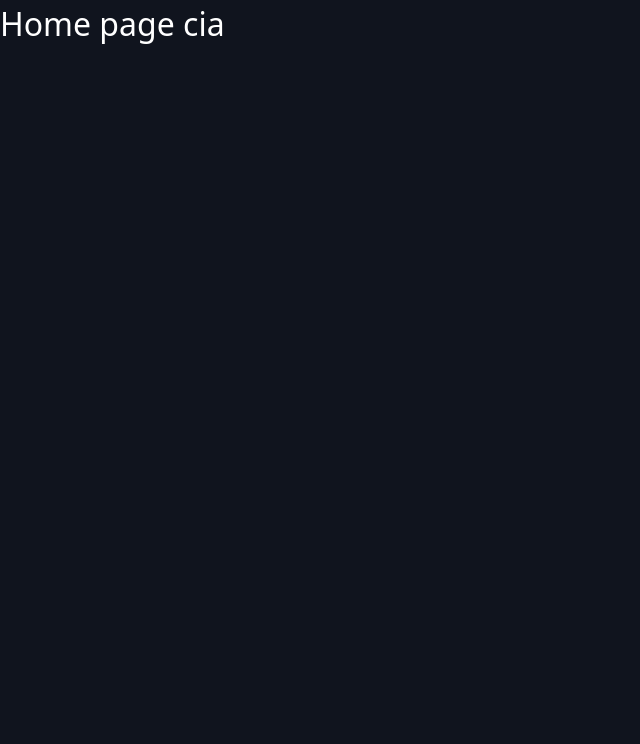
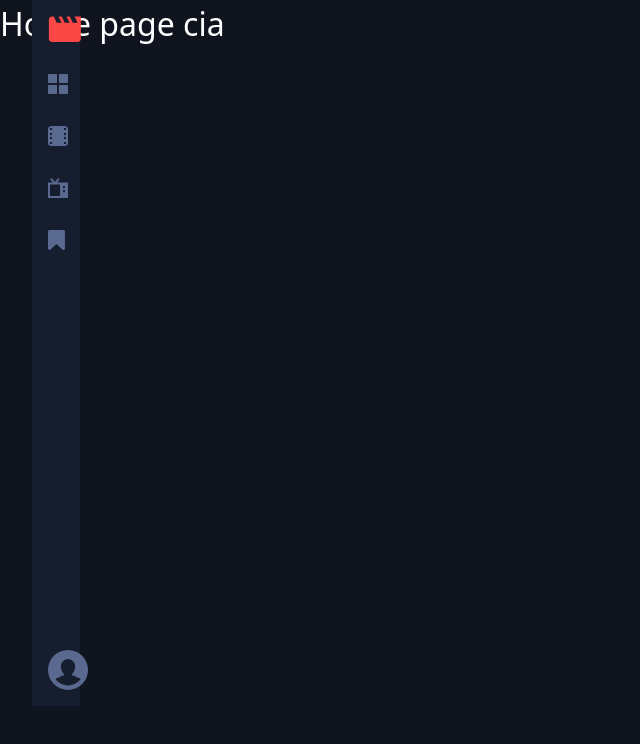
Before and after one commit to AusteId/entertainment-web-app, a React (Vite) app: page / in a window 1280 px wide. Shown: the top 744 px of the page, without its empty margins (0-640 px from the left). Built offline with nearby package versions, Linux system fonts and the light colour scheme.

Commit message:
navbar-0.1

```diff
--- a/src/pages/HomePage.jsx
+++ b/src/pages/HomePage.jsx
@@ -1,7 +1,86 @@
 export default function HomePage() {
   return (
-    <main>
-      <h1 className="heading-lg">Home page cia</h1>
-    </main>
+    <>
+      <div className="fixed top-0 left-8">
+        <nav className="w-12 bg-darkBlue text-white ">
+          <div className="p-4">
+            <a href="/#">
+              <svg xmlns="http://www.w3.org/2000/svg"
+                width="33"
+                height="26"
+                viewBox="0 0 33 26"
+                className="fill-red">
+                <path d="M26.4628 0.408386L29.6628 6.80839H24.8628L21.6628 0.408386H18.4628L21.6628 6.80839H16.8628L13.6628 0.408386H10.4628L13.6628 6.80839H8.86279L5.66279 0.408386H4.06279C2.29479 0.408386 0.878793 1.84039 0.878793 3.60839L0.862793 22.8084C0.862793 24.5764 2.29479 26.0084 4.06279 26.0084H29.6628C31.4308 26.0084 32.8628 24.5764 32.8628 22.8084V0.408386H26.4628Z" />
+              </svg>
+            </a>
+          </div>
+          <ul>
+            <li className="p-4 hover:fill-red">
+              <a href="/#">
+                <svg xmlns="http://www.w3.org/2000/svg"
+                  width="20"
+                  height="20"
+                  viewBox="0 0 20 20"
+                  className="fill-lightBlue hover:fill-red transition duration-500">
+                  <path fillRule="evenodd" clipRule="evenodd" d="M1 0H8C8.6 0 9 0.4 9 1V8C9 8.6 8.6 9 8 9H1C0.4 9 0 8.6 0 8V1C0 0.4 0.4 0 1 0ZM1 11H8C8.6 11 9 11.4 9 12V19C9 19.6 8.6 20 8 20H1C0.4 20 0 19.6 0 19V12C0 11.4 0.4 11 1 11ZM19 0H12C11.4 0 11 0.4 11 1V8C11 8.6 11.4 9 12 9H19C19.6 9 20 8.6 20 8V1C20 0.4 19.6 0 19 0ZM12 11H19C19.6 11 20 11.4 20 12V19C20 19.6 19.6 20 19 20H12C11.4 20 11 19.6 11 19V12C11 11.4 11.4 11 12 11Z" />
+                </svg>
+              </a>
+            </li>
+
+            <li className="p-4 hover:fill-red">
+              <a href="/films">
+                <svg xmlns="http://www.w3.org/2000/svg"
+                  width="20"
+                  height="20"
+                  viewBox="0 0 20 20"
+                  className="fill-lightBlue hover:fill-red transition duration-500">
+                  <path fillRule="evenodd" clipRule="evenodd" d="M16.9556 0H3.04444C1.36304 0 0 1.36304 0 3.04444V16.9556C0 18.637 1.36304 20 3.04444 20H16.9556C17.763 20 18.5374 19.6792 19.1083 19.1083C19.6792 18.5374 20 17.763 20 16.9556V3.04444C20 2.23701 19.6792 1.46264 19.1083 0.891697C18.5374 0.320753 17.763 0 16.9556 0ZM4 9H2V7H4V9ZM4 11H2V13H4V11ZM18 9H16V7H18V9ZM18 11H16V13H18V11ZM18 2.74V4H16V2H17.26C17.4563 2 17.6445 2.07796 17.7833 2.21674C17.922 2.35552 18 2.54374 18 2.74ZM4 2H2.74C2.54374 2 2.35552 2.07796 2.21674 2.21674C2.07796 2.35552 2 2.54374 2 2.74V4H4V2ZM2 17.26V16H4V18H2.74C2.54374 18 2.35552 17.922 2.21674 17.7833C2.07796 17.6445 2 17.4563 2 17.26ZM17.26 18C17.6687 18 18 17.6687 18 17.26V16H16V18H17.26Z" />
+                </svg>
+              </a>
+            </li>
+
+            <li className="p-4 hover:fill-red">
+              <a href="/series">
+                <svg xmlns="http://www.w3.org/2000/svg"
+                  width="20"
+                  height="20"
+                  viewBox="0 0 20 20"
+                  className="fill-lightBlue hover:fill-red transition duration-500">
+                  <path fillRule="evenodd" clipRule="evenodd" d="M9.08 4.48109H20V20H0V4.48109H4.92L2.22 1.20272L3.78 0.029098L7 3.90883L10.22 0L11.78 1.20272L9.08 4.48109ZM2 6.42095V18.0601H12V6.42095H2ZM17 14.1804H15V12.2405H17V14.1804ZM15 10.3007H17V8.36082H15V10.3007Z" />
+                </svg>
+              </a>
+            </li>
+
+            <li className="p-4 hover:fill-red">
+              <a href="/bookmarks">
+                <svg
+                  xmlns="http://www.w3.org/2000/svg"
+                  width="17"
+                  height="20"
+                  viewBox="0 0 17 20"
+                  className="fill-lightBlue hover:fill-red transition duration-500">
+                  <path d="M15.3866 0C15.5893 0 15.7832 0.0396563 15.9683 0.118969C16.2591 0.233532 16.4904 0.414188 16.6623 0.660939C16.8341 0.907689 16.92 1.18088 16.92 1.4805V18.5195C16.92 18.8191 16.8341 19.0923 16.6623 19.3391C16.4904 19.5858 16.2591 19.7665 15.9683 19.881C15.8008 19.9515 15.607 19.9868 15.3866 19.9868C14.9636 19.9868 14.5979 19.8458 14.2895 19.5638L8.46001 13.959L2.63054 19.5638C2.31328 19.8546 1.94757 20 1.53338 20C1.33069 20 1.13681 19.9603 0.951751 19.881C0.660939 19.7665 0.42961 19.5858 0.257766 19.3391C0.085922 19.0923 0 18.8191 0 18.5195V1.4805C0 1.18088 0.085922 0.907689 0.257766 0.660939C0.42961 0.414188 0.660939 0.233532 0.951751 0.118969C1.13681 0.0396563 1.33069 0 1.53338 0H15.3866Z" />
+                </svg>
+              </a>
+            </li>
+
+            <li className="p-4 pt-96 hover:fill-red">
+              <a href="#">
+                <svg xmlns="http://www.w3.org/2000/svg"
+                  width="40"
+                  height="40"
+                  viewBox="0 0 18 18">
+                  <path fill="#5A698F" d="M9 0a9 9 0 0 0-9 9 8.654 8.654 0 0 0 .05.92 9 9 0 0 0 17.9 0A8.654 8.654 0 0 0 18 9a9 9 0 0 0-9-9zm5.42 13.42c-.01 0-.06.08-.07.08a6.975 6.975 0 0 1-10.7 0c-.01 0-.06-.08-.07-.08a.512.512 0 0 1-.09-.27.522.522 0 0 1 .34-.48c.74-.25 1.45-.49 1.65-.54a.16.16 0 0 1 .03-.13.49.49 0 0 1 .43-.36l1.27-.1a2.077 2.077 0 0 0-.19-.79v-.01a2.814 2.814 0 0 0-.45-.78 3.83 3.83 0 0 1-.79-2.38A3.38 3.38 0 0 1 8.88 4h.24a3.38 3.38 0 0 1 3.1 3.58 3.83 3.83 0 0 1-.79 2.38 2.814 2.814 0 0 0-.45.78v.01a2.077 2.077 0 0 0-.19.79l1.27.1a.49.49 0 0 1 .43.36.16.16 0 0 1 .03.13c.2.05.91.29 1.65.54a.49.49 0 0 1 .25.75z" />
+                </svg>
+              </a>
+            </li>
+          </ul>
+        </nav>
+      </div>
+
+      <main>
+        <h1 className="heading-lg">Home page cia</h1>
+      </main>
+    </>
   );
 }
```
